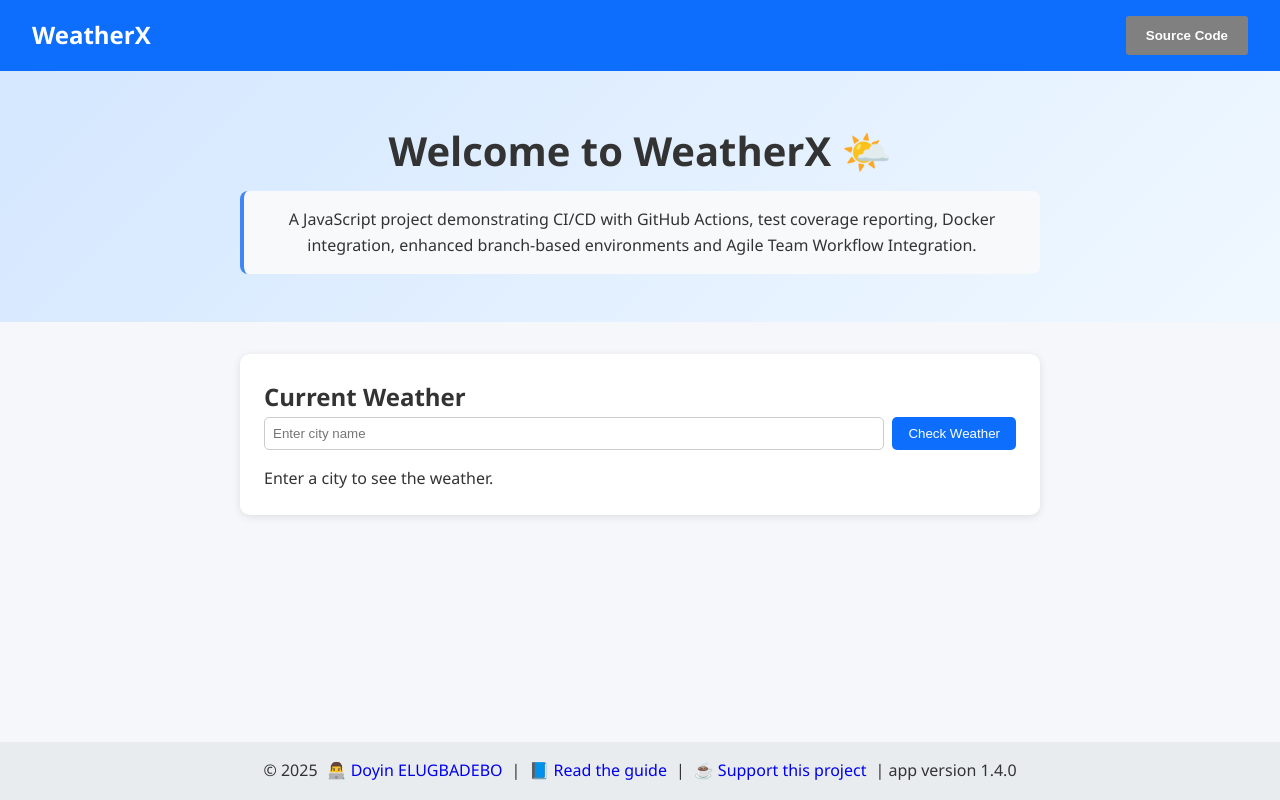
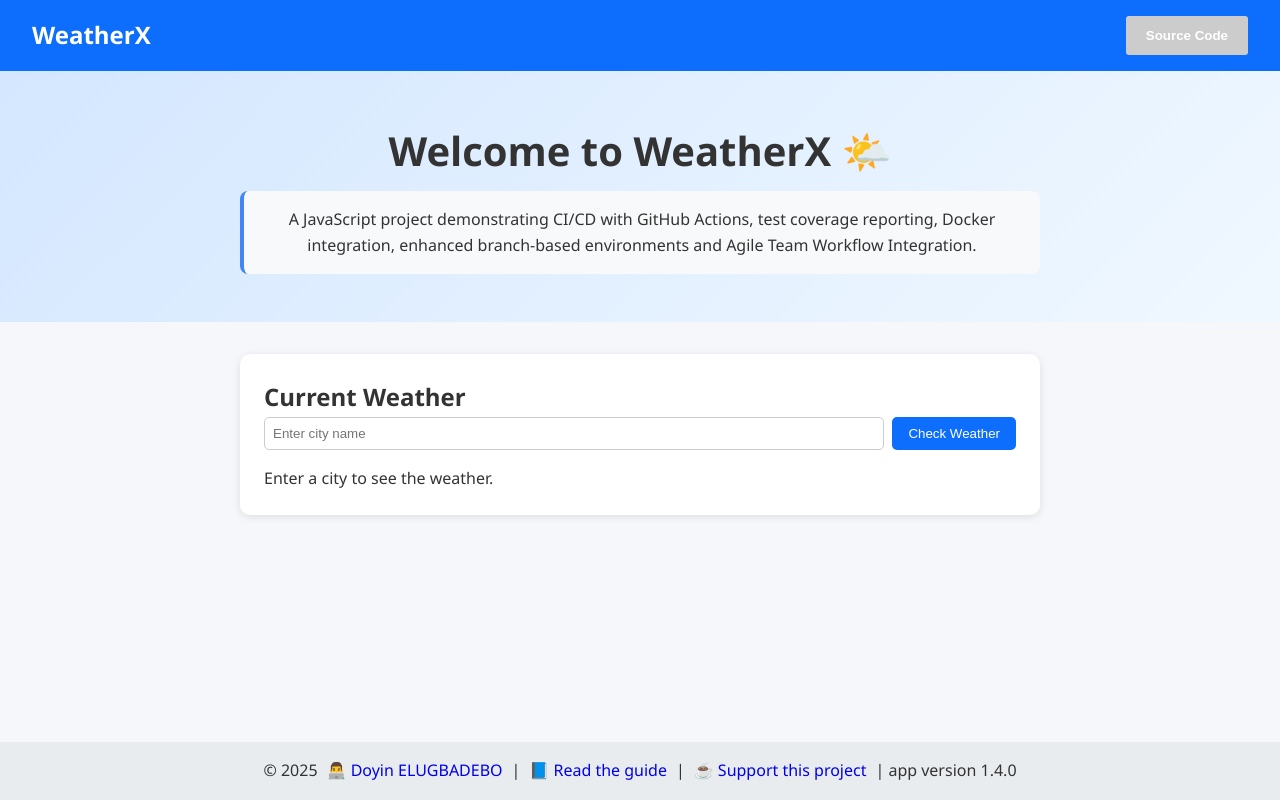
Before and after one commit to doyinhubx/weather-runner, a website with bundled scripts: page public/index.html in a window 1280 px wide. Built offline with nearby package versions, Linux system fonts and the light colour scheme.

```diff
--- a/public/styles.css
+++ b/public/styles.css
@@ -141,7 +141,7 @@
 .nav-links button {
   font-weight: bold;
   padding: 12px 20px;
-  background-color: grey  ;
+  background-color: #ccc;
   color: white;
   border: none;
   border-radius: 3px;
@@ -149,5 +149,5 @@
 }
 
 .nav-links button:hover {
-  background-color: #ccc;
+  background-color: grey;
 }
```
Also changed, not shown: .github/workflows/ci.yml, 1 other file.
